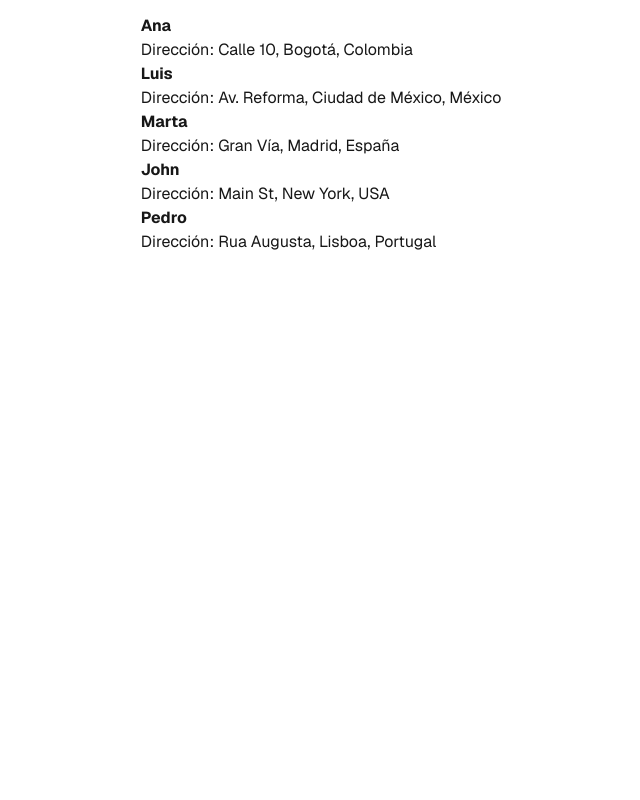
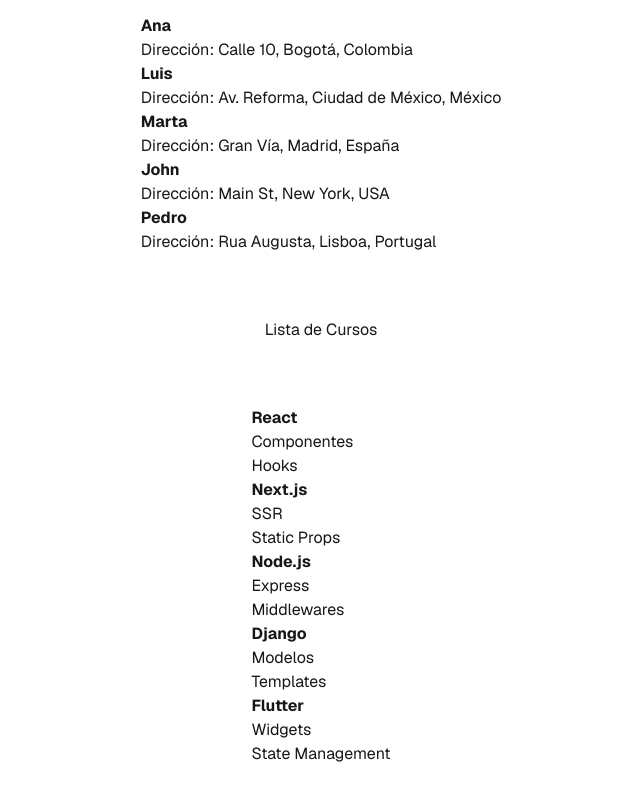
Before and after one commit to Crizz20/taller_listas, a Next.js app: page / in a window 1280 px wide. Shown: the part 658-1458 px from the top of the page, without its empty margins (319-959 px from the left). Before the commit the page ends 992 px from the top, so only its background shows below. Built offline with nearby package versions, Linux system fonts and the light colour scheme.

Commit message:
Cuarto commit - Lista de cursos

```diff
--- a/src/app/page.js
+++ b/src/app/page.js
@@ -14,6 +14,14 @@
   { id: 3, nombre: "Marta", direccion: { calle: "Gran Vía", ciudad: "Madrid", pais: "España" } },
   { id: 4, nombre: "John", direccion: { calle: "Main St", ciudad: "New York", pais: "USA" } },
   { id: 5, nombre: "Pedro", direccion: { calle: "Rua Augusta", ciudad: "Lisboa", pais: "Portugal" } },
+];
+
+const cursos = [
+  { id: 1, nombre: "React", modulos: [{ nombre: "Componentes" }, { nombre: "Hooks" }] },
+  { id: 2, nombre: "Next.js", modulos: [{ nombre: "SSR" }, { nombre: "Static Props" }] },
+  { id: 3, nombre: "Node.js", modulos: [{ nombre: "Express" }, { nombre: "Middlewares" }] },
+  { id: 4, nombre: "Django", modulos: [{ nombre: "Modelos" }, { nombre: "Templates" }] },
+  { id: 5, nombre: "Flutter", modulos: [{ nombre: "Widgets" }, { nombre: "State Management" }] },
 ];
 
 
@@ -43,6 +51,19 @@
           </li>
         ))}
       </ul>
+      <h1>Lista de Cursos</h1>
+      <ul>
+        {cursos.map((curso) => (
+          <li key={curso.id}>
+            <strong>{curso.nombre}</strong>
+            <ul>
+              {curso.modulos.map((modulo, index) => (
+                <li key={index}>{modulo.nombre}</li>
+              ))}
+            </ul>
+          </li>
+        ))}
+      </ul>
     </div>
   );
 }
```
